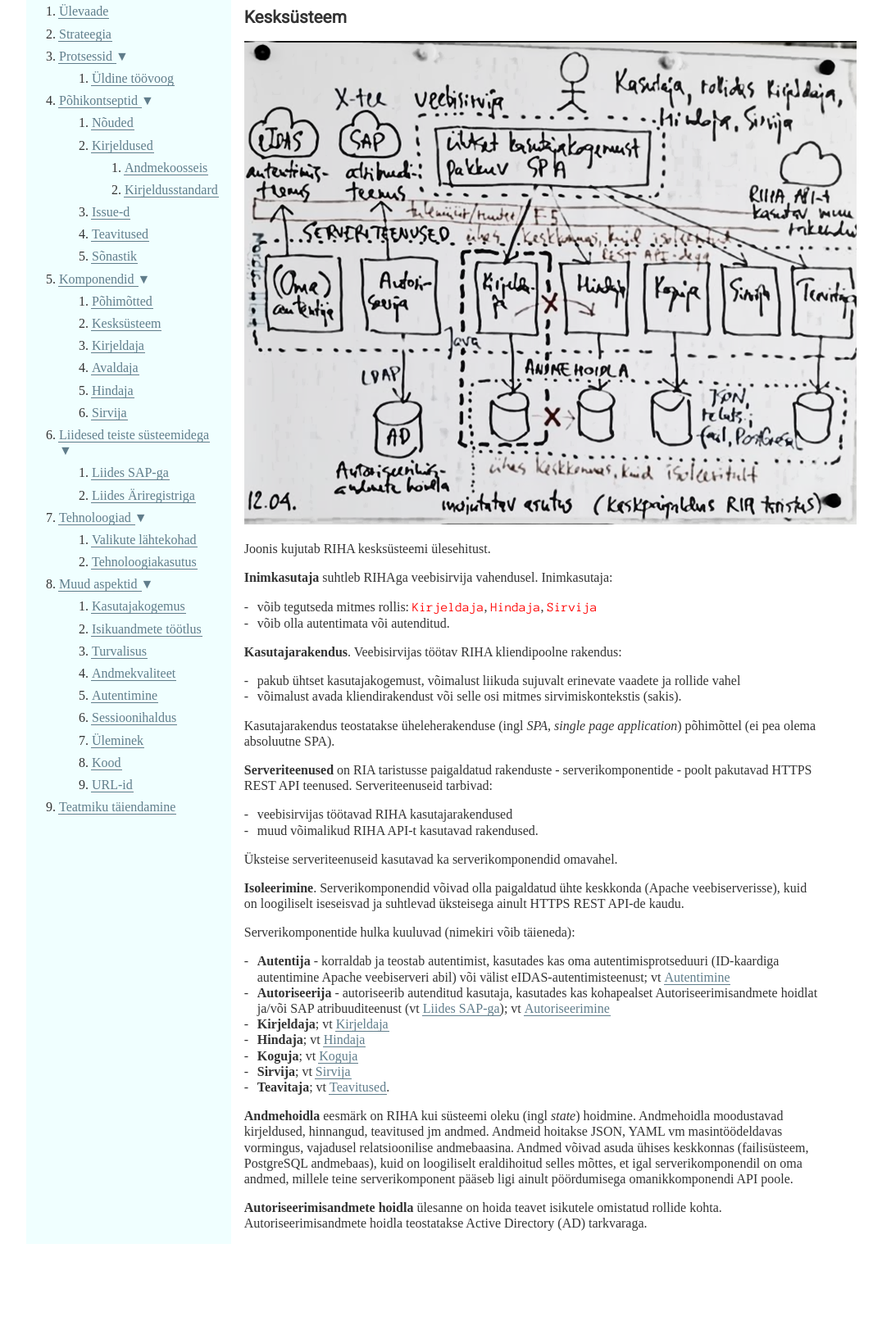
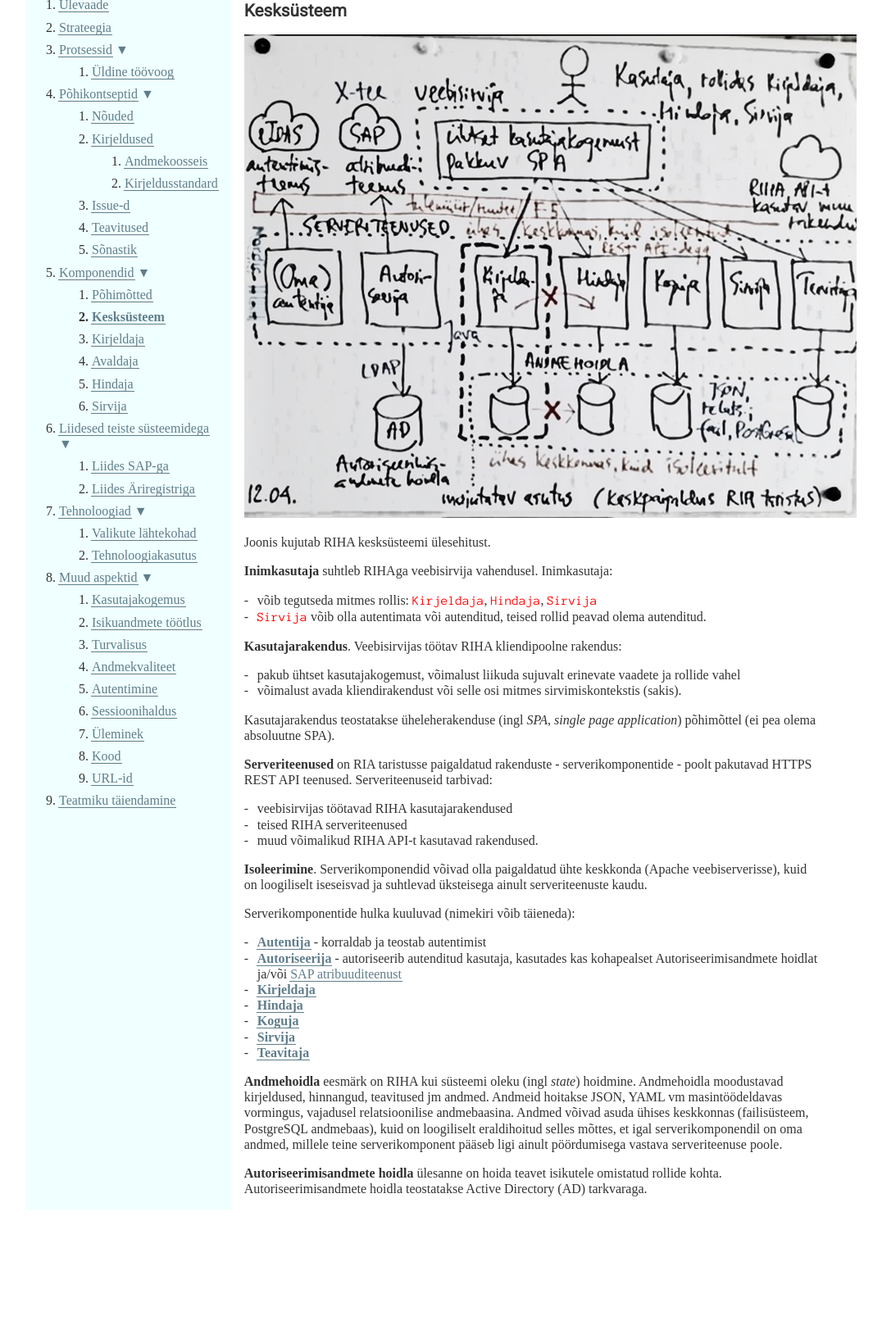
Before and after one commit to e-gov/RIHA-Index, a Jekyll site: the page built from Kesk.md, in a window 1280 px wide. Shown: the part 336-1970 px from the top of the page at 82% size, without its empty margins (0-1076 px from the left). Built offline with Jekyll 4.4.1, drawn with Linux system fonts in a browser that asks for light colours; after the commit the page ends 1927 px from its top, so only the background shows below that.

Commit message:
Modified Kesk content, edited links and HTML/CSS

```diff
--- a/Kesk.md
+++ b/Kesk.md
@@ -11,7 +11,7 @@ Joonis kujutab RIHA kesksüsteemi ülesehitust.
 
 __Inimkasutaja__ suhtleb RIHAga veebisirvija vahendusel. Inimkasutaja:
 - võib tegutseda mitmes rollis: `Kirjeldaja`, `Hindaja`, `Sirvija`
-- võib olla autentimata või autenditud.
+- `Sirvija` võib olla autentimata või autenditud, teised rollid peavad olema autenditud.
 
 __Kasutajarakendus__. Veebisirvijas töötav RIHA kliendipoolne rakendus:
 - pakub ühtset kasutajakogemust, võimalust liikuda sujuvalt erinevate vaadete ja rollide vahel
@@ -21,21 +21,20 @@ Kasutajarakendus teostatakse üheleherakenduse (ingl _SPA, single page applicati
 
 __Serveriteenused__ on RIA taristusse paigaldatud rakenduste - serverikomponentide - poolt pakutavad HTTPS REST API teenused. Serveriteenuseid tarbivad:
 - veebisirvijas töötavad RIHA kasutajarakendused
+- teised RIHA serveriteenused
 - muud võimalikud RIHA API-t kasutavad rakendused.
 
-Üksteise serveriteenuseid kasutavad ka serverikomponendid omavahel.
-
-__Isoleerimine__. Serverikomponendid võivad olla paigaldatud ühte keskkonda (Apache veebiserverisse), kuid on loogiliselt iseseisvad ja suhtlevad üksteisega ainult HTTPS REST API-de kaudu.
+__Isoleerimine__. Serverikomponendid võivad olla paigaldatud ühte keskkonda (Apache veebiserverisse), kuid on loogiliselt iseseisvad ja suhtlevad üksteisega ainult serveriteenuste kaudu.
 
 Serverikomponentide hulka kuuluvad (nimekiri võib täieneda):
-- __Autentija__ - korraldab ja teostab autentimist, kasutades kas oma autentimisprotseduuri (ID-kaardiga autentimine Apache veebiserveri abil) või välist eIDAS-autentimisteenust; vt [Autentimine](Autentimine)
-- __Autoriseerija__ - autoriseerib autenditud kasutaja, kasutades kas kohapealset Autoriseerimisandmete hoidlat ja/või SAP atribuuditeenust (vt [Liides SAP-ga](LiidesSAPga)); vt [Autoriseerimine](Autoriseerimine)
-- __Kirjeldaja__; vt [Kirjeldaja](Kirjeldaja)
-- __Hindaja__; vt [Hindaja](Hindaja)
-- __Koguja__; vt [Koguja](Koguja)
-- __Sirvija__; vt [Sirvija](Sirvija)
-- __Teavitaja__; vt [Teavitused](Teavitused).
+- __[Autentija](Autentimine)__ - korraldab ja teostab autentimist
+- __[Autoriseerija](Autoriseerimine)__ - autoriseerib autenditud kasutaja, kasutades kas kohapealset Autoriseerimisandmete hoidlat ja/või [SAP atribuuditeenust](LiidesSAPga)
+- __[Kirjeldaja](Kirjeldaja)__
+- __[Hindaja](Hindaja)__
+- __[Koguja](Koguja)__
+- __[Sirvija](Sirvija)__
+- __[Teavitaja](Teavitused)__
 
-__Andmehoidla__ eesmärk on RIHA kui süsteemi oleku (ingl _state_) hoidmine. Andmehoidla moodustavad kirjeldused, hinnangud, teavitused jm andmed. Andmeid hoitakse JSON, YAML vm masintöödeldavas vormingus, vajadusel relatsioonilise andmebaasina. Andmed võivad asuda ühises keskkonnas (failisüsteem, PostgreSQL andmebaas), kuid on loogiliselt eraldihoitud selles mõttes, et igal serverikomponendil on oma andmed, millele teine serverikomponent pääseb ligi ainult pöördumisega omanikkomponendi API poole.
+__Andmehoidla__ eesmärk on RIHA kui süsteemi oleku (ingl _state_) hoidmine. Andmehoidla moodustavad kirjeldused, hinnangud, teavitused jm andmed. Andmeid hoitakse JSON, YAML vm masintöödeldavas vormingus, vajadusel relatsioonilise andmebaasina. Andmed võivad asuda ühises keskkonnas (failisüsteem, PostgreSQL andmebaas), kuid on loogiliselt eraldihoitud selles mõttes, et igal serverikomponendil on oma andmed, millele teine serverikomponent pääseb ligi ainult pöördumisega vastava serveriteenuse poole.
 
 __Autoriseerimisandmete hoidla__ ülesanne on hoida teavet isikutele omistatud rollide kohta. Autoriseerimisandmete hoidla teostatakse Active Directory (AD) tarkvaraga.
--- a/_includes/Header.html
+++ b/_includes/Header.html
@@ -1,5 +1,5 @@
 <div id='Pais'>
-  <!-- img src='img/RIHA-logo-2.PNG' width='100' -->
-  <img src='https://github.com/e-gov/RIHA-Frontend/raw/master/logo/gov-CVI/lions.png'>
-   RIHA arhitektuuriteatmik
+  <a href="{{ site.baseurl }}"><img src='https://github.com/e-gov/RIHA-Frontend/raw/master/logo/gov-CVI/lions.png'>
+  RIHA arhitektuuriteatmik
+  </a>
 </div>
--- a/_includes/Riba.html
+++ b/_includes/Riba.html
@@ -6,44 +6,26 @@
       {% for nav in site.data.Riba %}
         {% if nav.categories != null %}
           {% assign id_count = id_count | append: 'x' %}
-          <li>
-            <a
-              href="{{ site.baseurl }}{{ nav.url }}">{{ nav.title }}
-            </a>
+          <li{% if nav.title == page.title %} class="active"{% endif %}><a href="{{ site.baseurl }}{{ nav.url }}">{{ nav.title }}</a>
             <!-- Alammenüü lüliti -->
-            <span
-              id="{{ id_count.size }}"
-              class="lyliti"
-            >
-              ▼
-            </span>
-
+            <span id="{{ id_count.size }}" class="lyliti"> ▼ </span>
             <ol id="alammenyy{{ id_count.size }}" class='alammenyy'>
             {% for subcategory in nav.categories %}
-              <li><a href="{{ site.baseurl }}{{ subcategory.url }}">{{ subcategory.title }}</a></li>
-
+              <li{% if subcategory.title == page.title %} class="active"{% endif %}><a href="{{ site.baseurl }}{{ subcategory.url }}">{{ subcategory.title }}</a></li>
               {% if subcategory.categories != null %}
-
                 <ol class='alammenyy2'>
                 {% for subitem in subcategory.categories %}
-                  <li><a href="{{ site.baseurl }}{{ subitem.url }}">{{ subitem.title }}</a></li>
+                  <li{% if subitem.title == page.title %} class="active"{% endif %}><a href="{{ site.baseurl }}{{ subitem.url }}">{{ subitem.title }}</a></li>
                 {% endfor %}
                 </ol>
-
               {% endif %}
-
             {% endfor %}
             </ol>
-
           </li>
-        {% elsif nav.title == page.title %}
-           <li class="active">
+        {% else %}
+           <li{% if subitem.title == page.title %} class="active"{% endif %}>
              <a href="{{ site.baseurl }}{{ nav.url }}">{{ nav.title }}</a>
            </li>
-        {% else %}
-          <li>
-            <a href="{{ site.baseurl }}{{ nav.url }}">{{ nav.title }}</a>
-          </li>
         {% endif %}
       {% endfor %}
     </ol>
--- a/_layouts/IT.html
+++ b/_layouts/IT.html
@@ -1,6 +1,8 @@
 <!DOCTYPE html>
-<html>
+<html lang="et">
   <head>
+    <meta charset="utf-8">
+    <title>{% if page.title %}{{ page.title }} - {% endif %}RIHA arhitektuuriteatmik</title>
     <!-- Material Design icons -->
     <link href="https://fonts.googleapis.com/icon?family=Material+Icons"
         rel="stylesheet">
--- a/css/IT.scss
+++ b/css/IT.scss
@@ -22,9 +22,12 @@ body {
 }
 
 /* Päis */
-#Pais { font-family: 'Roboto', sans-serif;
+#Pais, #Pais a { font-family: 'Roboto', sans-serif;
   color: #222326;
-  font-size: 18pt; margin-bottom: 8px; }
+  font-size: 18pt; margin-bottom: 8px;
+  border-bottom: none;
+  padding: 0;
+  margin: auto; }
 
 /* ==== Külgriba ======== */
 #Riba {
@@ -39,6 +42,9 @@ body {
   cursor: pointer;
   color: $mutedblue;
 }
+
+#Riba li.active { font-weight: bold; }
+
 /* Jaotisepealkiri */
 h1 { font-size: 130%;
   line-height: 1.2;
```
Also changed, not shown: Komponentstruktuur.md (+1 -1 lines).
